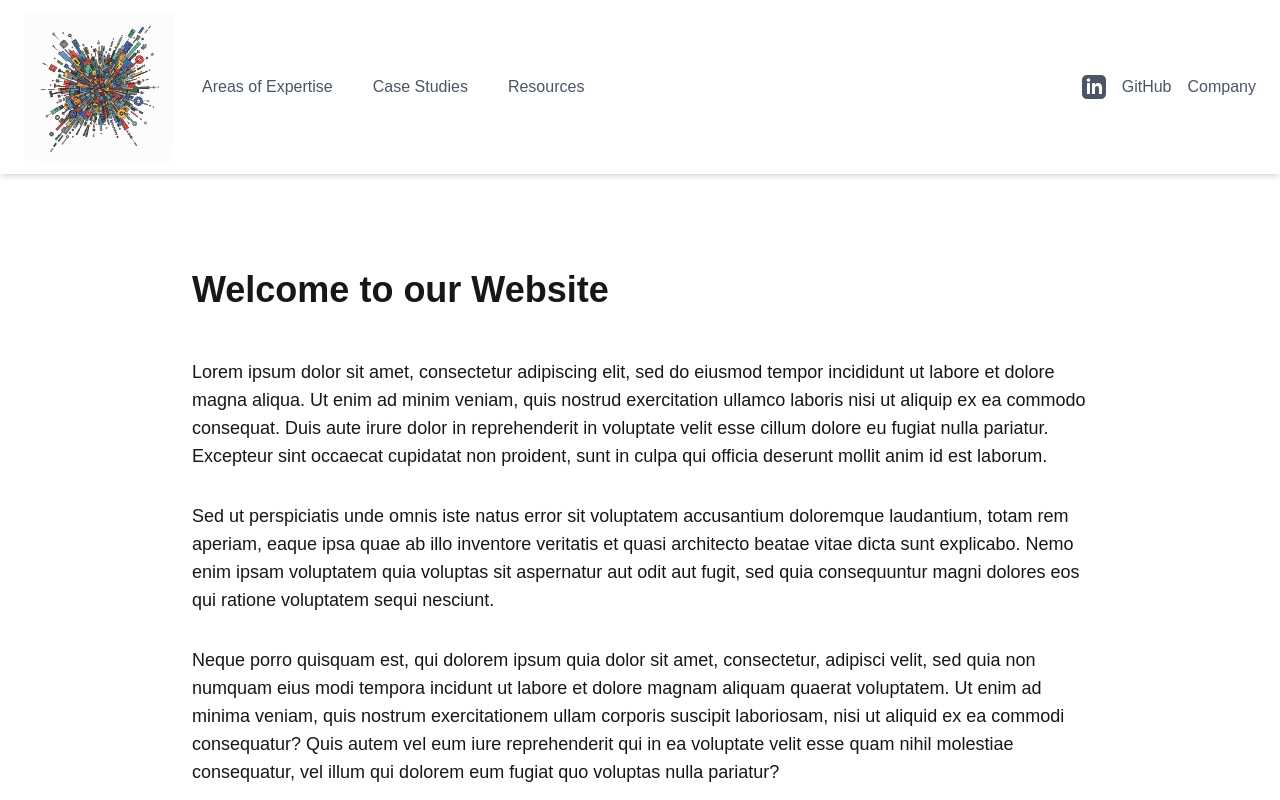
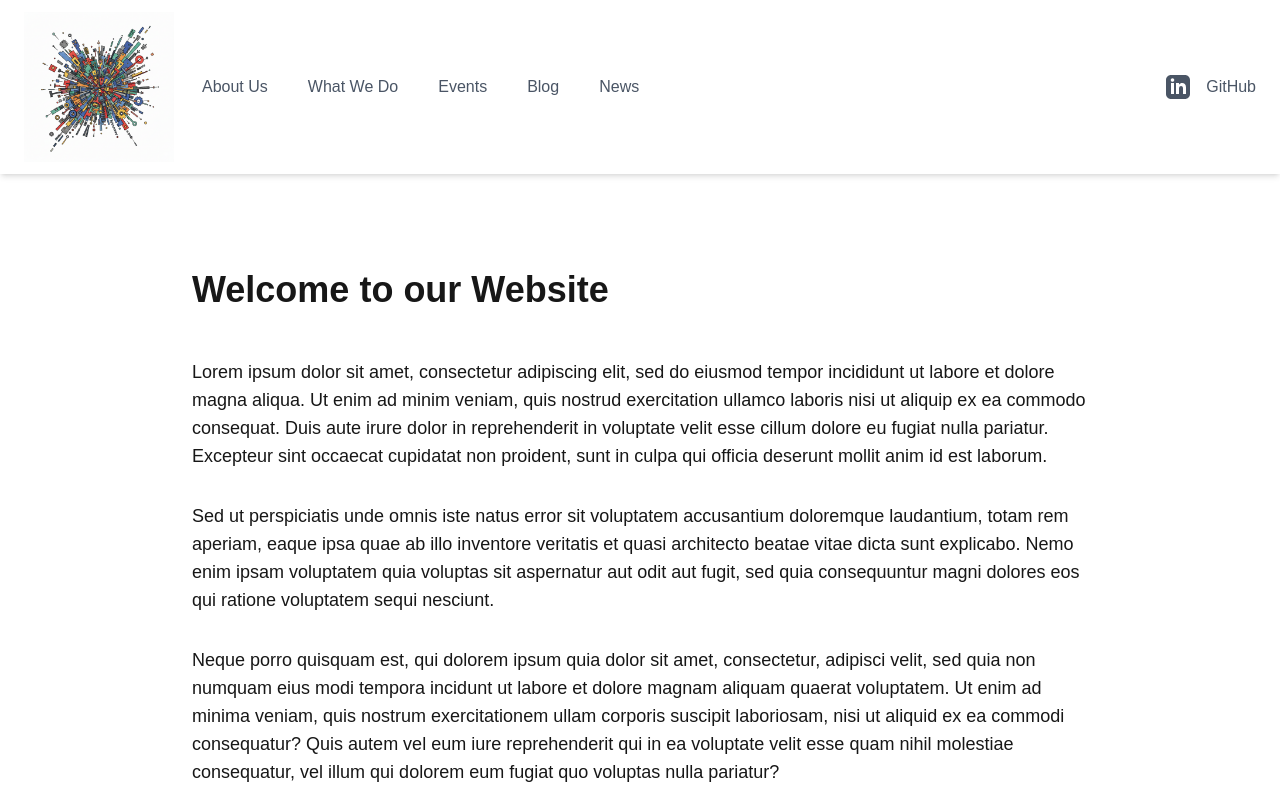
Before and after one commit to fabiorafaelcoutada/disquiet-colab-homepage, a Next.js app: page / in a window 1280 px wide. Shown: the top 800 px of the page. Built offline with nearby package versions, Linux system fonts and the light colour scheme.

Commit message:
Update Header component with new dropdown menu structure

```diff
--- a/src/components/Header.tsx
+++ b/src/components/Header.tsx
@@ -5,10 +5,11 @@ import Image from 'next/image';
 import { useState } from 'react';
 
 export default function Header() {
-  const [areasOfExpertiseOpen, setAreasOfExpertiseOpen] = useState(false);
-  const [caseStudiesOpen, setCaseStudiesOpen] = useState(false);
-  const [resourcesOpen, setResourcesOpen] = useState(false);
-  const [companyOpen, setCompanyOpen] = useState(false);
+  const [aboutUsOpen, setAboutUsOpen] = useState(false);
+  const [whatWeDoOpen, setWhatWeDoOpen] = useState(false);
+  const [eventsOpen, setEventsOpen] = useState(false);
+  const [blogOpen, setBlogOpen] = useState(false);
+  const [newsOpen, setNewsOpen] = useState(false);
 
   return (
     <header className="bg-white shadow-md">
@@ -25,25 +26,43 @@ export default function Header() {
                 priority
               />
             </Link>
-            <div className="relative" onMouseEnter={() => setAreasOfExpertiseOpen(true)} onMouseLeave={() => setAreasOfExpertiseOpen(false)}>
-              <button className="text-gray-600 hover:text-gray-900 px-3 py-2">Areas of Expertise</button>
-              {areasOfExpertiseOpen && (
+            <div className="relative" onMouseEnter={() => setAboutUsOpen(true)} onMouseLeave={() => setAboutUsOpen(false)}>
+              <button className="text-gray-600 hover:text-gray-900 px-3 py-2">About Us</button>
+              {aboutUsOpen && (
+                <div className="absolute z-10 w-48 bg-white rounded-md shadow-lg">
+                  <Link href="/about-us" className="block px-4 py-2 text-sm text-gray-700 hover:bg-gray-100">About Us</Link>
+                  <Link href="/contact" className="block px-4 py-2 text-sm text-gray-700 hover:bg-gray-100">Contact</Link>
+                  <Link href="/team" className="block px-4 py-2 text-sm text-gray-700 hover:bg-gray-100">Team</Link>
+                </div>
+              )}
+            </div>
+            <div className="relative" onMouseEnter={() => setWhatWeDoOpen(true)} onMouseLeave={() => setWhatWeDoOpen(false)}>
+              <button className="text-gray-600 hover:text-gray-900 px-3 py-2">What We Do</button>
+              {whatWeDoOpen && (
                 <div className="absolute z-10 w-48 bg-white rounded-md shadow-lg">
                   {/* Dropdown content goes here */}
                 </div>
               )}
             </div>
-            <div className="relative" onMouseEnter={() => setCaseStudiesOpen(true)} onMouseLeave={() => setCaseStudiesOpen(false)}>
-              <button className="text-gray-600 hover:text-gray-900 px-3 py-2">Case Studies</button>
-              {caseStudiesOpen && (
+            <div className="relative" onMouseEnter={() => setEventsOpen(true)} onMouseLeave={() => setEventsOpen(false)}>
+              <button className="text-gray-600 hover:text-gray-900 px-3 py-2">Events</button>
+              {eventsOpen && (
                 <div className="absolute z-10 w-48 bg-white rounded-md shadow-lg">
                   {/* Dropdown content goes here */}
                 </div>
               )}
             </div>
-            <div className="relative" onMouseEnter={() => setResourcesOpen(true)} onMouseLeave={() => setResourcesOpen(false)}>
-              <button className="text-gray-600 hover:text-gray-900 px-3 py-2">Resources</button>
-              {resourcesOpen && (
+            <div className="relative" onMouseEnter={() => setBlogOpen(true)} onMouseLeave={() => setBlogOpen(false)}>
+              <button className="text-gray-600 hover:text-gray-900 px-3 py-2">Blog</button>
+              {blogOpen && (
+                <div className="absolute z-10 w-48 bg-white rounded-md shadow-lg">
+                  {/* Dropdown content goes here */}
+                </div>
+              )}
+            </div>
+            <div className="relative" onMouseEnter={() => setNewsOpen(true)} onMouseLeave={() => setNewsOpen(false)}>
+              <button className="text-gray-600 hover:text-gray-900 px-3 py-2">News</button>
+              {newsOpen && (
                 <div className="absolute z-10 w-48 bg-white rounded-md shadow-lg">
                   {/* Dropdown content goes here */}
                 </div>
@@ -59,19 +78,6 @@ export default function Header() {
               </svg>
             </a>
             <a href="https://github.com/disquiet-colab" target="_blank" rel="noopener noreferrer" className="text-gray-600 hover:text-gray-900 font-medium">GitHub</a>
-            <div className="relative" onMouseEnter={() => setCompanyOpen(true)} onMouseLeave={() => setCompanyOpen(false)}>
-              <button className="text-gray-600 hover:text-gray-900 font-medium">Company</button>
-              {companyOpen && (
-                <div className="absolute z-10 w-48 bg-white rounded-md shadow-lg right-0">
-                  <Link href="/about-us" className="block px-4 py-2 text-sm text-gray-700 hover:bg-gray-100">About Us</Link>
-                  <Link href="/contact" className="block px-4 py-2 text-sm text-gray-700 hover:bg-gray-100">Contact</Link>
-                  <Link href="/team" className="block px-4 py-2 text-sm text-gray-700 hover:bg-gray-100">Team</Link>
-                  <Link href="/partners" className="block px-4 py-2 text-sm text-gray-700 hover:bg-gray-100">Partners</Link>
-                  <Link href="/careers" className="block px-4 py-2 text-sm text-gray-700 hover:bg-gray-100">Careers</Link>
-                  <Link href="/privacy-policy" className="block px-4 py-2 text-sm text-gray-700 hover:bg-gray-100">Privacy Policy</Link>
-                </div>
-              )}
-            </div>
           </div>
         </div>
       </nav>
```
